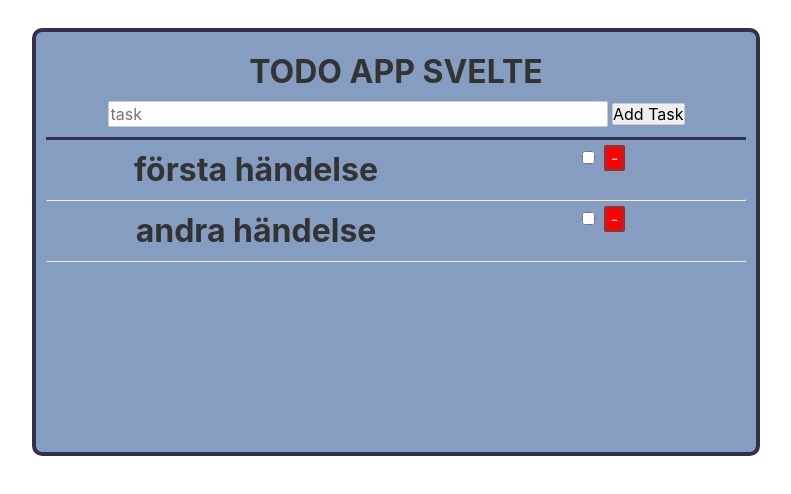
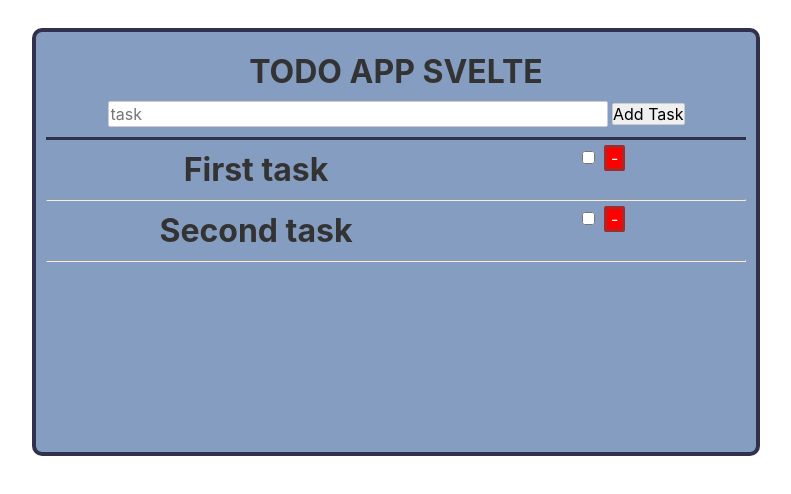
Before and after one commit to fridaijohansson/GA-svelte-app, a Svelte app: page / in a window 1280 px wide. Shown: the top 494 px of the page, without its empty margins (244-1035 px from the left). Built offline with nearby package versions, Linux system fonts and the light colour scheme.

Commit message:
commented code

```diff
--- a/src/App.svelte
+++ b/src/App.svelte
@@ -2,7 +2,7 @@
 <script>
 //Creating a fake database with "taskArray" and declaring the variable "newTask"
 let newTask="";
-let taskArray = [{id:1, task:"första händelse", completed:false}, {id:2, task:"andra händelse", completed:false}];
+let taskArray = [{id:1, task:"First task", completed:false}, {id:2, task:"Second task", completed:false}];
 
 //addTask recives an event which initiate a new task
 function addTask(event){
```
